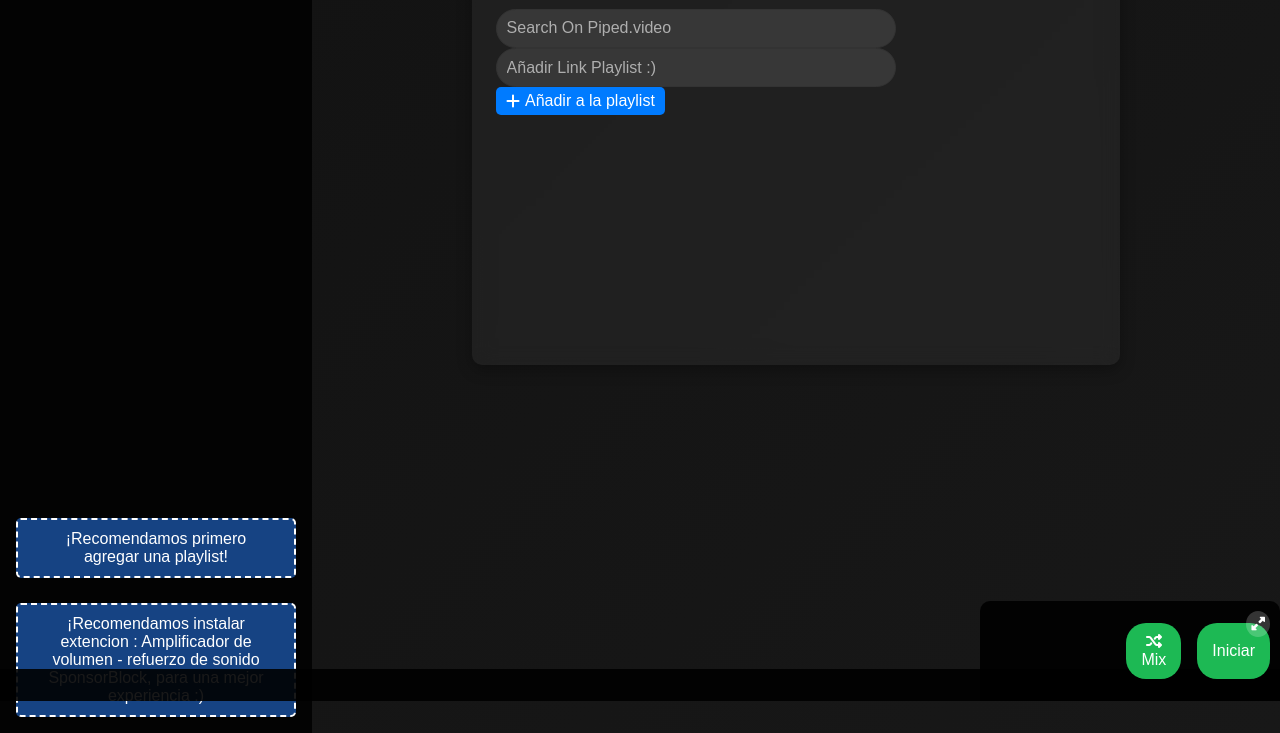
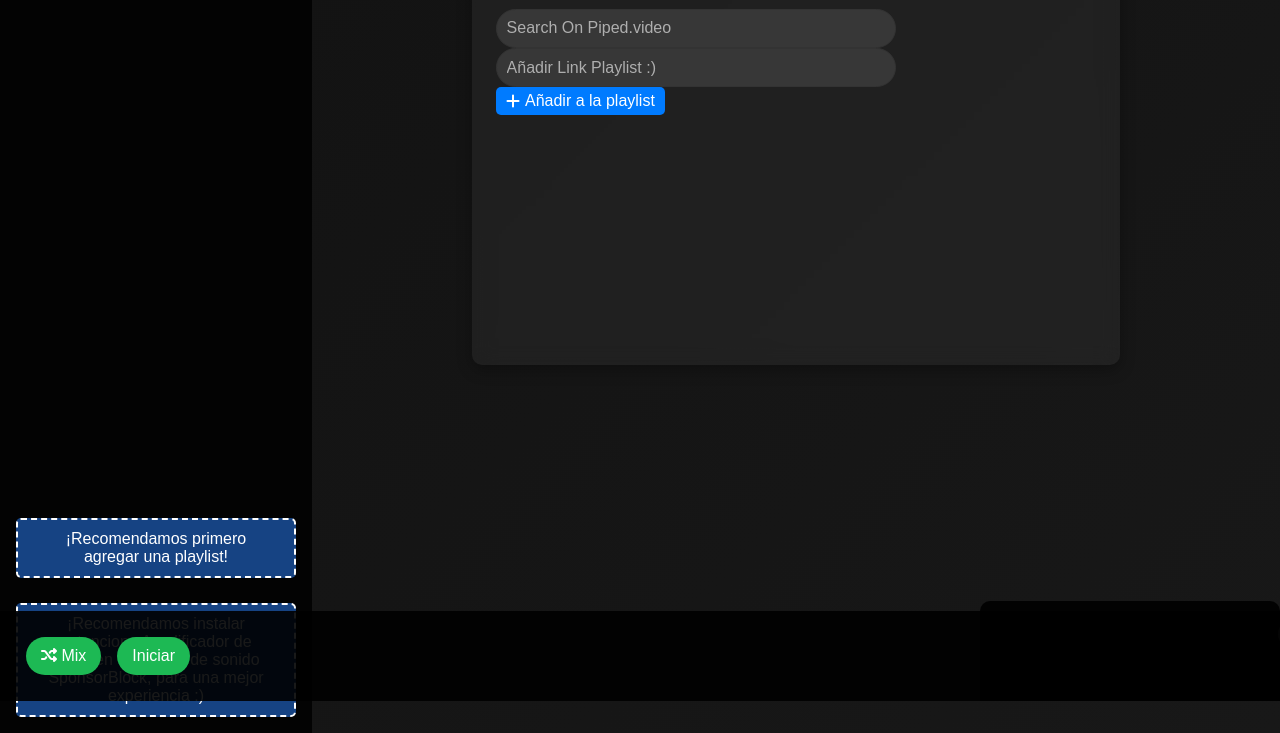
Before and after one commit to aftterpro/mix-yt, a website: page index.html in a window 1280 px wide. Shown: the part 99-832 px from the top of the page. Drawn offline with nearby package versions, Linux system fonts and the light colour scheme.

Commit message:
Update index.html

```diff
--- a/index.html
+++ b/index.html
@@ -36,9 +36,8 @@
             </section>
         </main>
         <footer class="player-footer">
-	<div id="contenedor-player">
 	  <button id="boton-expandir"><i class="fas fa-expand-alt"></i></button>
-            <div id="videoContainer" class="video-container">
+	     <div id="contenedor-player">
                 <div id="player1" class="video-player"></div>
                 <div id="player2" class="video-player hidden"></div>
                 <div class="blur-overlay"></div>
```
